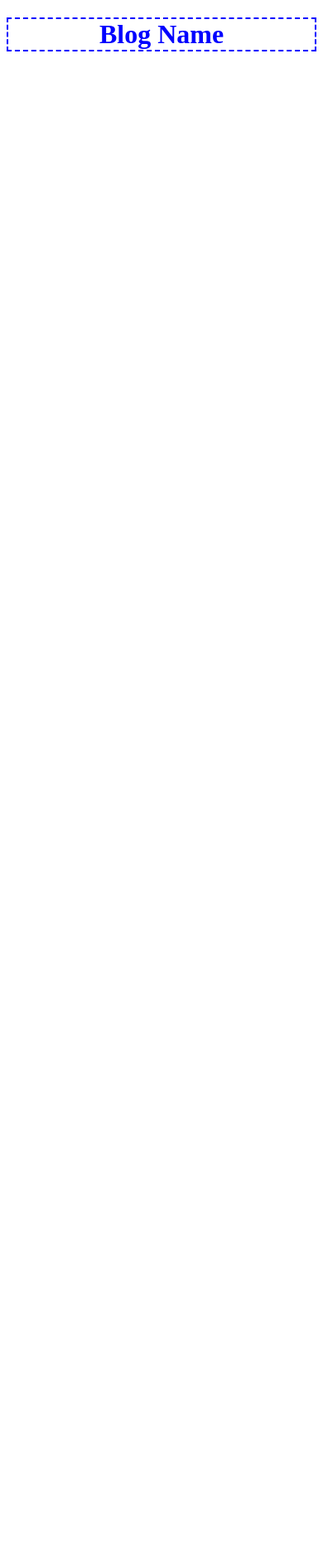
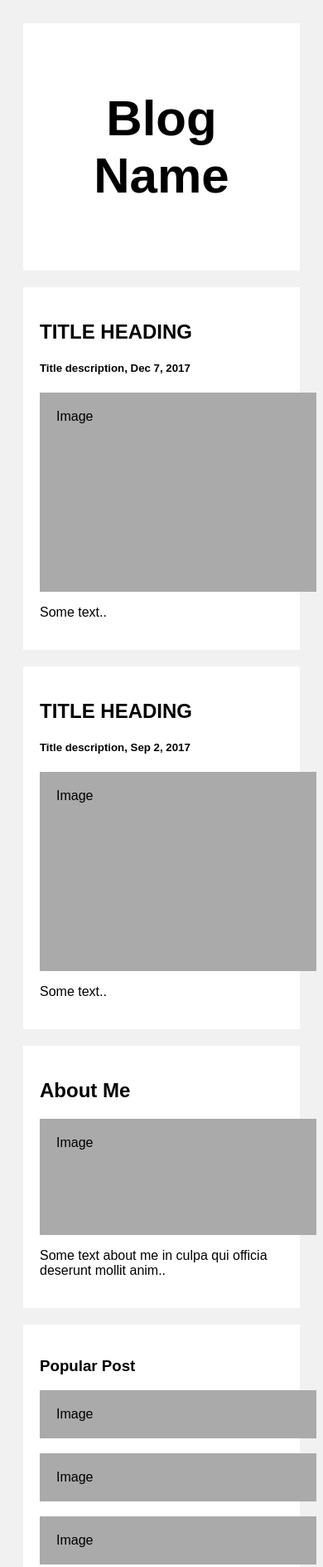
Before and after one commit to tudoxukno/dev-project, a plain HTML site: page index.html in a window 390 px wide. Shown: the top 1888 px of the page at 83% size. Before the commit the page ends 844 px from the top, so only its background shows below. Drawn offline with Linux system fonts and the light colour scheme.

Commit message:
2nd commit

```diff
--- a/index.html
+++ b/index.html
@@ -1,18 +1,52 @@
 <!DOCTYPE html>
 <html lang="en">
     <head>
+
+        <meta name="viewport" content="width=device-width, initial-scale=1.0">
         <link rel="stylesheet" href="styles.css">
         <title>This is a project</title>
     </head>
     <body>
         <div class="header">
-            <h1>Blog Name</h1>
+            <h2>Blog Name</h2>
         </div>
 
-       <div class="row">
-           <div class="leftcolumn">
-                <div class=""
-           </div>
-       </div>
+        <div class="row">
+            <div class="leftcolumn">
+                <div class="card">
+                    <h2>TITLE HEADING</h2>
+                    <h5>Title description, Dec 7, 2017</h5>
+                    <div class="fakeimg" style="height:200px;">Image</div>
+                    <p>Some text..</p>
+                </div>
+                <div class="card">
+                    <h2>TITLE HEADING</h2>
+                    <h5>Title description, Sep 2, 2017</h5>
+                    <div class="fakeimg" style="height:200px;">Image</div>
+                    <p>Some text..</p>
+                </div>
+            </div>
+            <div class="rightcolumn">
+                <div class="card">
+                    <h2>About Me</h2>
+                    <div class="fakeimg" style="height:100px;">Image</div>
+                    <p>Some text about me in culpa qui officia deserunt mollit anim..</p>
+                </div>
+                <div class="card">
+                    <h3>Popular Post</h3>
+                    <div class="fakeimg">Image</div><br>
+                    <div class="fakeimg">Image</div><br>
+                    <div class="fakeimg">Image</div>
+                </div>
+                <div class="card">
+                    <h3>Follow Me</h3>
+                    <p>Some text..</p>
+                </div>
+            </div>
+        </div>
+
+        <div class="footer">
+            <h2>Footer</h2>
+        </div>
     </body>
 </html>
--- a/styles.css
+++ b/styles.css
@@ -1,5 +1,64 @@
-h1 {
-    color: blue;
-    border: dashed 2px;
-    text-align: center;
+body {
+  font-family: Arial;
+  padding: 20px;
+  background: #f1f1f1;
 }
+
+/* Header/Blog Title */
+.header {
+  padding: 30px;
+  font-size: 40px;
+  text-align: center;
+  background: white;
+}
+
+/* Create two unequal columns that floats next to each other */
+/* Left column */
+.leftcolumn {
+  float: left;
+  width: 75%;
+}
+
+/* Right column */
+.rightcolumn {
+  float: left;
+  width: 25%;
+  padding-left: 20px;
+}
+
+/* Fake image */
+.fakeimg {
+  background-color: #aaa;
+  width: 100%;
+  padding: 20px;
+}
+
+/* Add a card effect for articles */
+.card {
+  background-color: white;
+  padding: 20px;
+  margin-top: 20px;
+}
+
+/* Clear floats after the columns */
+.row:after {
+  content: "";
+  display: table;
+  clear: both;
+}
+
+/* Footer */
+.footer {
+  padding: 20px;
+  text-align: center;
+  background: #ddd;
+  margin-top: 20px;
+}
+
+/* Responsive layout - when the screen is less than 800px wide, make the two columns stack on top of each other instead of next to each other */
+@media screen and (max-width: 800px) {
+  .leftcolumn, .rightcolumn {
+    width: 100%;
+    padding: 0;
+  }
+}
```
